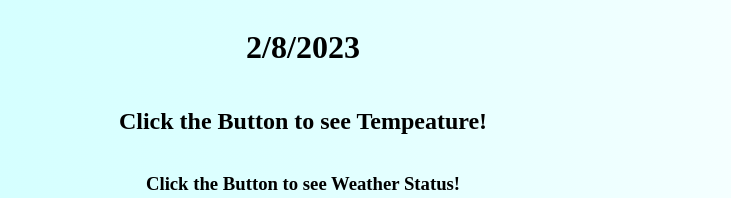
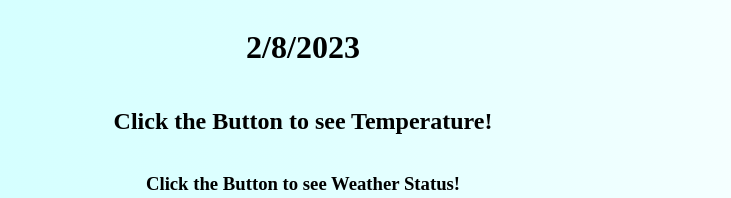
Before and after one commit to DDK038/WeatherApp, a plain HTML site: page index.html in a window 1280 px wide. Shown: the top 198 px of the page, without its empty margins (337-1068 px from the left). Drawn offline with Linux system fonts and the light colour scheme.

Commit message:
Update index.html

```diff
--- a/index.html
+++ b/index.html
@@ -9,7 +9,7 @@
     <body>
         <main>
             <h1 id="date">2/8/2023</h1>
-            <h2 id="temperature">Click the Button to see Tempeature!</h2>
+            <h2 id="temperature">Click the Button to see Temperature!</h2>
             <h3 id="weatherStatus">Click the Button to see Weather Status!</h3>
             <img src="https://cdn-icons-png.flaticon.com/512/218/218706.png" alt="Cloud Icon" class="weather-icon" width="100" height="100"/>
             <button id="getWeatherBtn">Get Weather</button>
```
